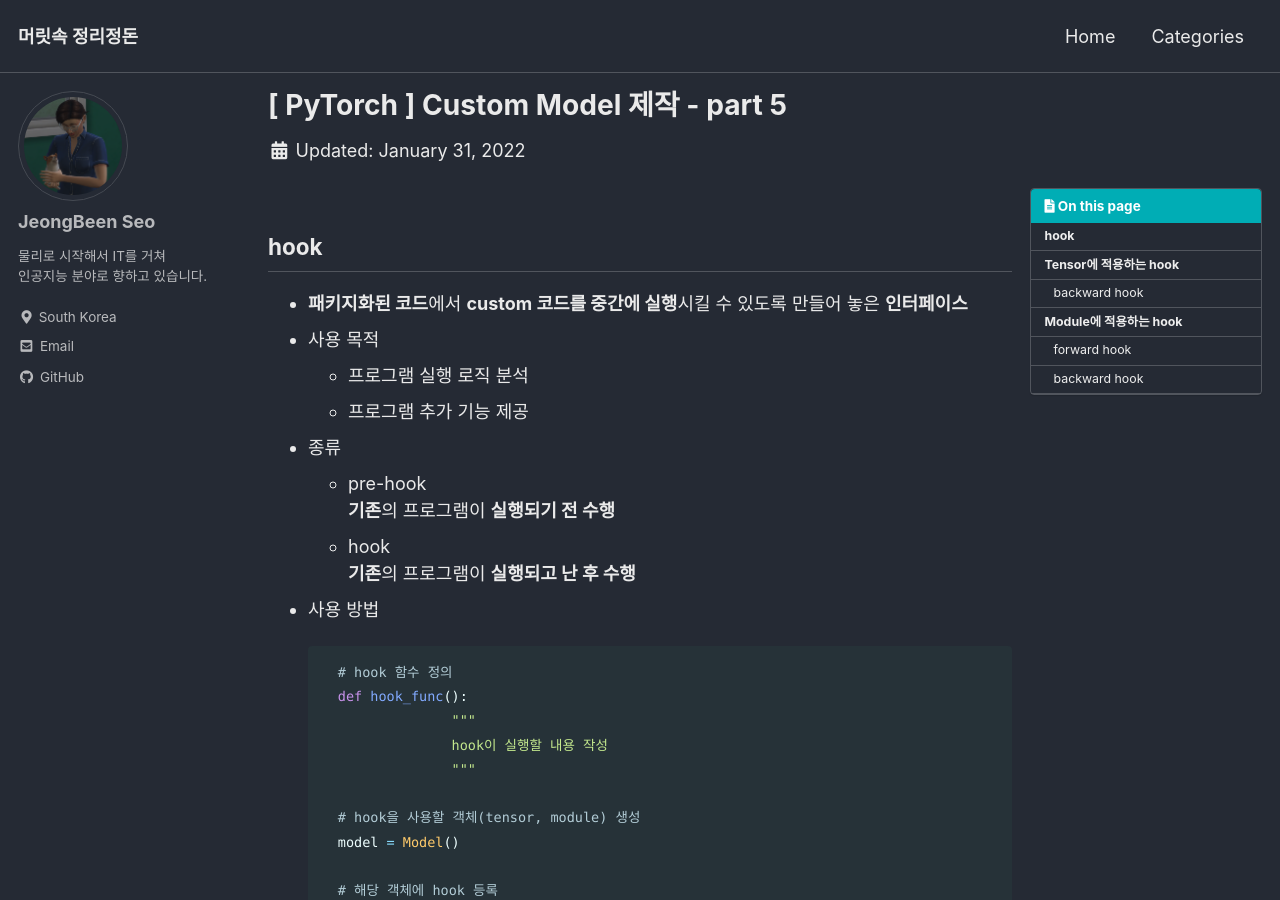
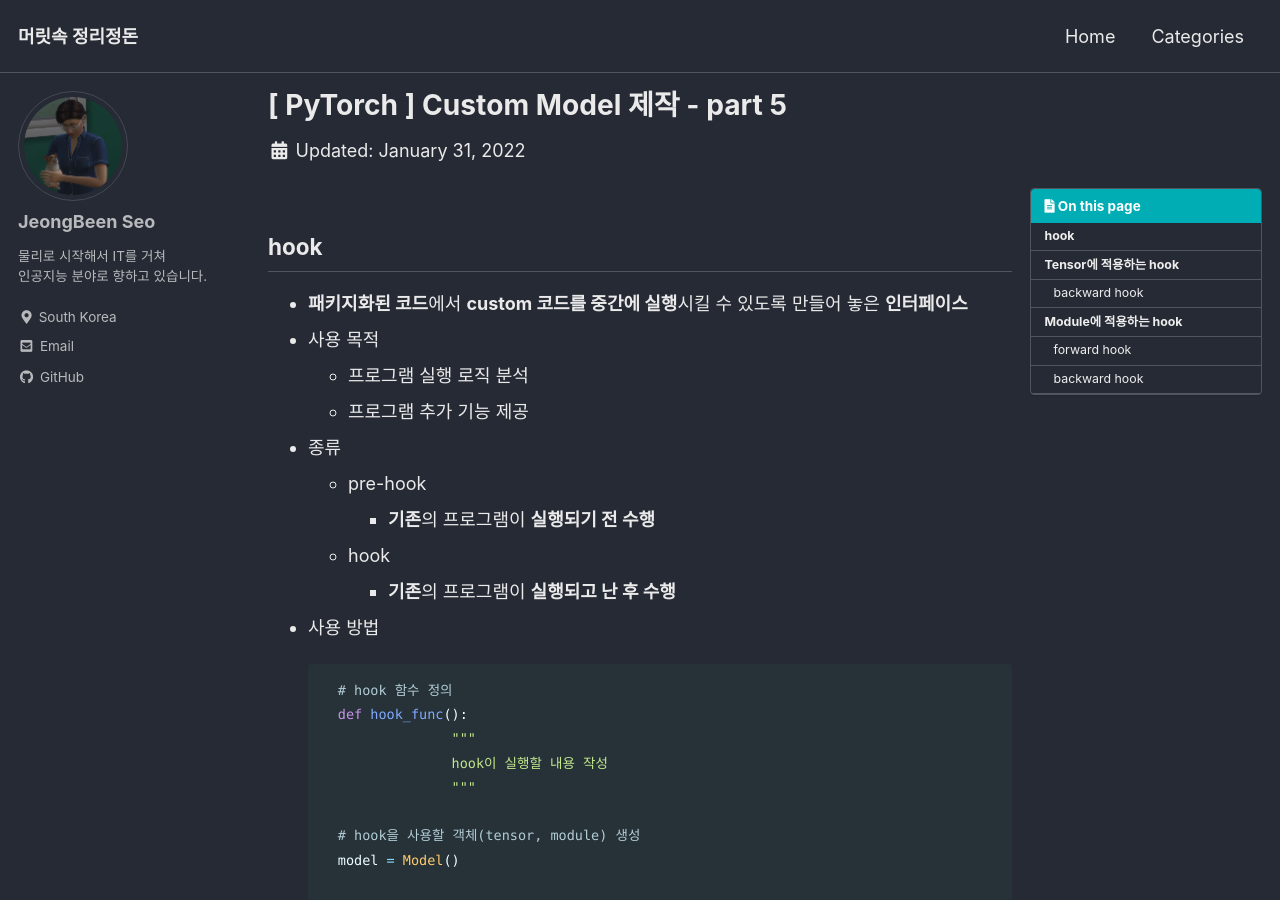
Before and after one commit to claire-1125/claire-1125.github.io, a Jekyll site: the page built from _posts/PyTorch/2022-01-31-custom_model_5.md, in a window 1280 px wide and 900 px high. Built offline with Jekyll 4.4.1, drawn with Linux system fonts in a browser that asks for light colours; cached includes are drawn as plain includes.

Commit message:
committed in Feb 13

````diff
--- a/_posts/PyTorch/2022-01-31-custom_model_5.md
+++ b/_posts/PyTorch/2022-01-31-custom_model_5.md
@@ -16,9 +16,9 @@
     - 프로그램 추가 기능 제공
 - 종류
     - pre-hook
-      **기존**의 프로그램이 **실행되기 전 수행**
+      - **기존**의 프로그램이 **실행되기 전 수행**
     - hook
-      **기존**의 프로그램이 **실행되고 난 후 수행**
+      - **기존**의 프로그램이 **실행되고 난 후 수행**
 - 사용 방법
 
     ```python
@@ -41,7 +41,7 @@
 
 ### backward hook
 - 종류
-  hook → **register_hook()**
+  - hook → **register_hook()**
 - 예시
 
     ```python
@@ -123,7 +123,7 @@
 
 ### backward hook
 - 종류
-  hook → **register_full_backward_hook()**
+  - hook → **register_full_backward_hook()**
 - 예시
 
     ```python
````
Also changed, not shown: _posts/etc/2022-02-11-pypy.md (+3 -5 lines).
